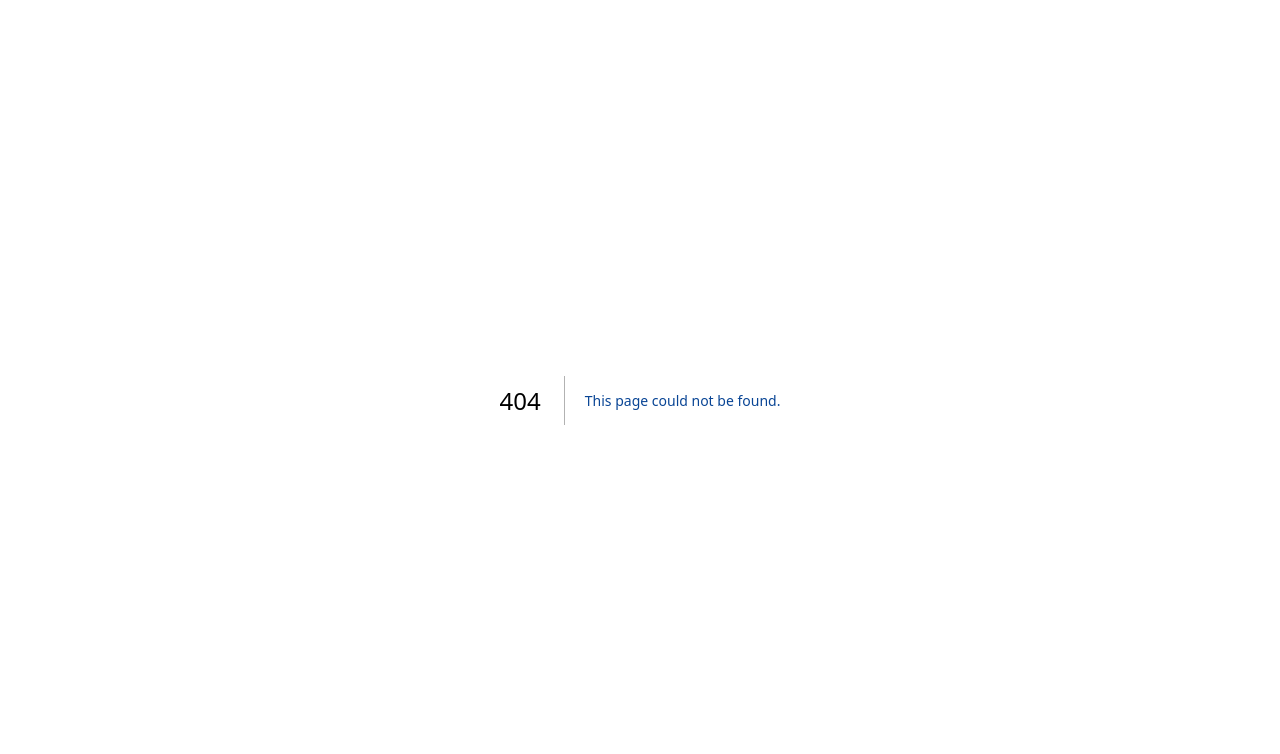
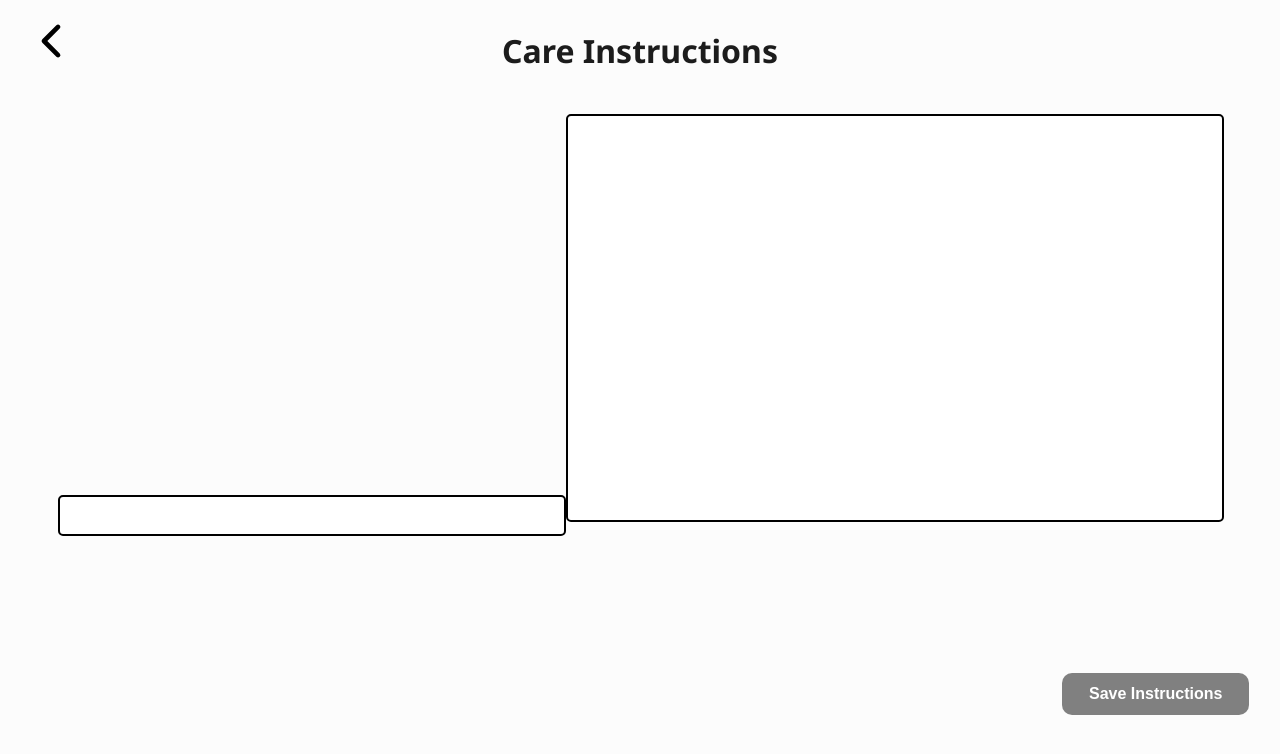
Before and after one commit to ojosproject/iris, a Next.js app: page /care_instructions/edit in a window 1280 px wide. Before the commit this address had no page. Shown: the top 754 px of the page. Built offline with nearby package versions, Linux system fonts and the light colour scheme.

Commit message:
chore: implement full CI view, editing single CI

```diff
--- a/src/app/care_instructions/AllCareInstructions.module.css
+++ b/src/app/care_instructions/AllCareInstructions.module.css
@@ -2,8 +2,6 @@
   display: flex;
   flex-direction: column;
   align-items: center;
-
-  min-height: 60dvh;
 }
 
 .button_menu_container {
--- /dev/null
+++ b/src/app/care_instructions/edit/page.module.css
@@ -0,0 +1,46 @@
+.edit_care_instructions {
+  display: flex;
+  flex-direction: column;
+}
+
+.input_container {
+  margin: 20px 0 0 50px;
+}
+
+.back_button {
+  position: fixed;
+  top: 2%;
+  left: 2%;
+}
+
+.button_save_instructions {
+  position: fixed;
+  bottom: 10%;
+  right: 2%;
+}
+
+.care_title {
+  align-self: center;
+}
+
+.input_care_title {
+  width: 500px;
+  height: 35px;
+
+  margin-bottom: 35px;
+
+  border: solid black 2px;
+  border-radius: 5px;
+  font-size: 20px;
+  font-weight: bold;
+}
+
+.input_care_content {
+  resize: none;
+  width: 650px;
+  min-height: 50dvh;
+
+  border: solid black 2px;
+  border-radius: 5px;
+  font-size: 15px;
+}
--- /dev/null
+++ b/src/app/care_instructions/edit/page.tsx
@@ -0,0 +1,73 @@
+// Page for editing Care Instructions.
+// Takes parameters. Make sure to get them using useSearchParams.
+"use client";
+
+import BackButton from "@/app/components/BackButton";
+import { useRouter, useSearchParams } from "next/navigation";
+import classes from "./page.module.css";
+import Button from "@/app/components/Button";
+import { useEffect, useState } from "react";
+import { invoke } from "@tauri-apps/api/core";
+
+export default function EditInstructions() {
+  // Params get passed from AllCareInstructions.tsx
+  // If `title` is empty, you're creating a new care instruction
+  // If `title` has something, we're editing a care instruction
+  const params = useSearchParams();
+  const [title, setTitle] = useState("");
+  const [content, setContent] = useState("");
+  const [addedBy, setAddedBy] = useState("");
+  const [lastUpdated, setLastUpdated] = useState(0);
+  const router = useRouter();
+
+  function handleOnSaveClick() {
+    // If last_updated is 0, it means that this is a newly created instruction
+    if (lastUpdated === 0) {
+      invoke("create_care_instructions", {
+        title: title,
+        content: content,
+        frequency: null,
+        added_by: "Nobody", // todo: should be fixed, somehow
+      }).then(() => {
+        router.back();
+      });
+    }
+  }
+
+  return (
+    <div className={classes.edit_care_instructions}>
+      <div className={classes.back_button}>
+        <BackButton />
+      </div>
+
+      <h1 className={classes.care_title}>Care Instructions</h1>
+
+      <div className={classes.input_container}>
+        <input
+          value={title}
+          onChange={(e) => {
+            setTitle(e.target.value);
+          }}
+          className={classes.input_care_title}
+          type="text"
+        />
+        <textarea
+          value={content}
+          onChange={(e) => {
+            setContent(e.target.value);
+          }}
+          className={classes.input_care_content}
+        />
+      </div>
+
+      <div className={classes.button_save_instructions}>
+        <Button
+          type="PRIMARY"
+          label="Save Instructions"
+          onClick={handleOnSaveClick}
+          disabled={title === "" || content === ""}
+        />
+      </div>
+    </div>
+  );
+}
```
Also changed, not shown: src/app/care_instructions/AllCareInstructions.tsx (+17 -2 lines), src/app/care_instructions/components/CareInstructions.module.css (added, +12 -0 lines), src/app/care_instructions/components/CareInstructions.tsx (added, +18 -0 lines).
